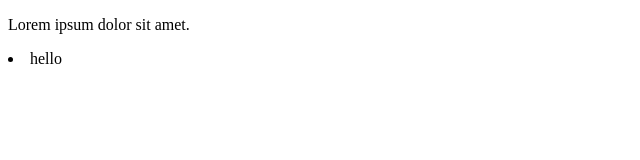
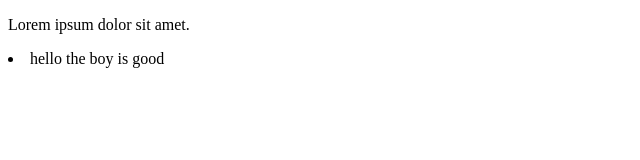
Before and after one commit to Dav-lopez/gitFolder, a plain HTML site: page index.html in a window 1280 px wide. Shown: the full height of the page, 0-640 px from the left. Drawn offline with Linux system fonts and the light colour scheme.

Commit message:
Update index.html
updated list code

```diff
--- a/index.html
+++ b/index.html
@@ -9,7 +9,7 @@
 <body>
     <P>Lorem ipsum dolor sit amet.</P>
     <li>
-        hello
+        hello the boy is good
     </li>
 
 </body>
```
